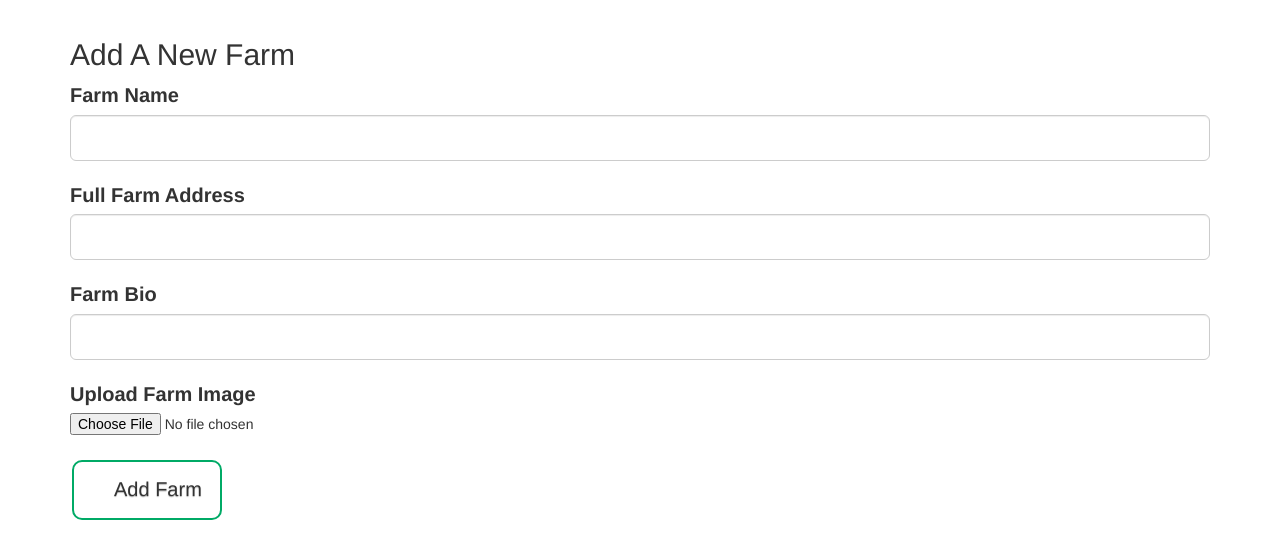
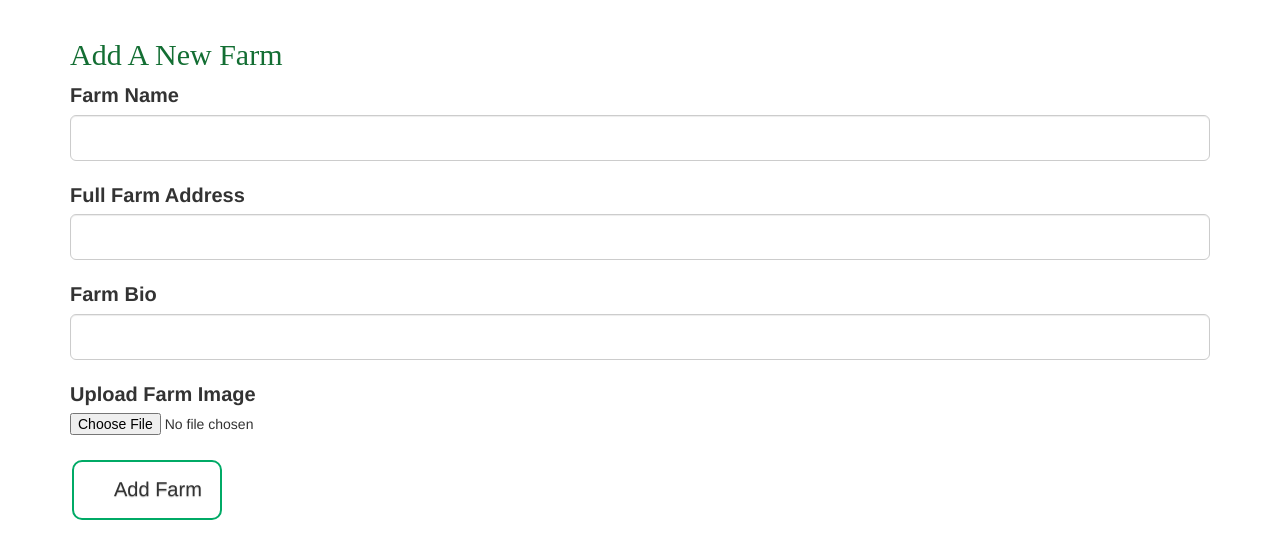
Before and after one commit to sealtheseasons/LotTracker, a website: page views/admin.html in a window 1280 px wide. Shown: the part 139-698 px from the top of the page. Drawn offline with nearby package versions, Linux system fonts and the light colour scheme; some packages are replaced by stand-ins of ours.

Commit message:
Update index.css

```diff
--- a/css/index.css
+++ b/css/index.css
@@ -61,7 +61,7 @@
     padding-left: 75px;
   }
 
-  .heading#tiktok {
+  .heading {
     color: #136E33;
     font-family:LuloCleanOneBold;
   }
```
